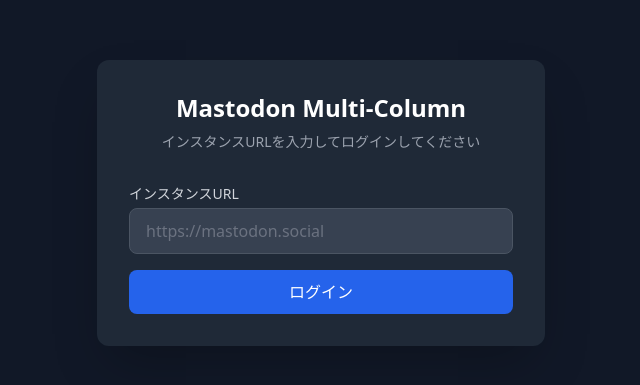
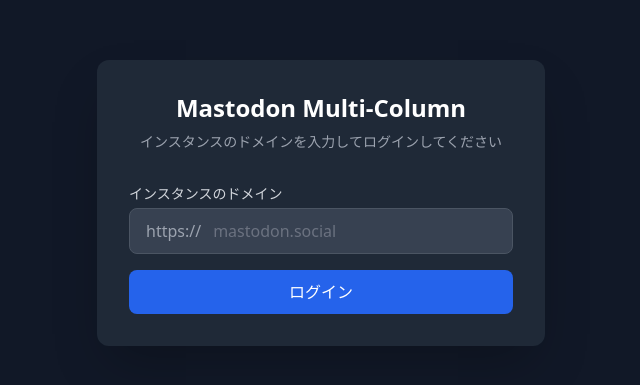
Before and after one commit to aquarla/ochamochi-webui, a React (Vite) app: page / in a window 1280 px wide. Shown: the part 197-582 px from the top of the page, without its empty margins (319-959 px from the left). Built offline with nearby package versions, Linux system fonts and the light colour scheme.

Commit message:
Add logout dialog, padding of columns and change instance URL to domain name.

```diff
--- a/src/components/Layout.tsx
+++ b/src/components/Layout.tsx
@@ -65,7 +65,7 @@
                 className="w-7 h-7 rounded-full bg-gray-700"
               />
               <button
-                onClick={auth.logout}
+                onClick={() => { if (window.confirm('ログアウトしますか？')) auth.logout() }}
                 className="text-gray-400 hover:text-white text-xs transition-colors"
               >
                 ログアウト
@@ -87,7 +87,7 @@
       )}
 
       {/* Columns */}
-      <div className="flex flex-1 overflow-x-auto overflow-y-hidden">
+      <div className="flex flex-1 overflow-x-auto overflow-y-hidden gap-[10px] p-[10px]">
         {columns.length === 0 ? (
           <div className="flex-1 flex items-center justify-center text-gray-500">
             <div className="text-center">
--- a/src/components/LoginPage.tsx
+++ b/src/components/LoginPage.tsx
@@ -2,7 +2,7 @@
 import { registerApp, buildAuthUrl, saveApp } from '../services/auth'
 
 export function LoginPage() {
-  const [instanceUrl, setInstanceUrl] = useState('')
+  const [domain, setDomain] = useState('')
   const [error, setError] = useState<string | null>(null)
   const [loading, setLoading] = useState(false)
 
@@ -11,12 +11,7 @@
     setError(null)
     setLoading(true)
 
-    const normalizedUrl = instanceUrl.replace(/\/$/, '').trim()
-    if (!normalizedUrl.startsWith('https://') && !normalizedUrl.startsWith('http://')) {
-      setError('インスタンスURLはhttps://で始まる必要があります')
-      setLoading(false)
-      return
-    }
+    const normalizedUrl = `https://${domain.replace(/^https?:\/\//, '').replace(/\/$/, '').trim()}`
 
     try {
       const app = await registerApp(normalizedUrl)
@@ -38,24 +33,27 @@
       <div className="bg-gray-800 rounded-xl shadow-2xl p-8 w-full max-w-md">
         <h1 className="text-2xl font-bold text-white mb-2 text-center">Mastodon Multi-Column</h1>
         <p className="text-gray-400 text-center mb-8 text-sm">
-          インスタンスURLを入力してログインしてください
+          インスタンスのドメインを入力してログインしてください
         </p>
 
         <form onSubmit={handleSubmit} className="space-y-4">
           <div>
             <label htmlFor="instance" className="block text-sm font-medium text-gray-300 mb-1">
-              インスタンスURL
+              インスタンスのドメイン
             </label>
-            <input
-              id="instance"
-              type="url"
-              value={instanceUrl}
-              onChange={(e) => setInstanceUrl(e.target.value)}
-              placeholder="https://mastodon.social"
-              className="w-full bg-gray-700 text-white placeholder-gray-500 border border-gray-600 rounded-lg px-4 py-2.5 focus:outline-none focus:ring-2 focus:ring-blue-500 focus:border-transparent"
-              required
-              disabled={loading}
-            />
+            <div className="flex items-center bg-gray-700 border border-gray-600 rounded-lg focus-within:ring-2 focus-within:ring-blue-500 focus-within:border-transparent">
+              <span className="text-gray-400 pl-4 pr-1 select-none">https://</span>
+              <input
+                id="instance"
+                type="text"
+                value={domain}
+                onChange={(e) => setDomain(e.target.value)}
+                placeholder="mastodon.social"
+                className="flex-1 bg-transparent text-white placeholder-gray-500 px-2 py-2.5 focus:outline-none"
+                required
+                disabled={loading}
+              />
+            </div>
           </div>
 
           {error && (
```
